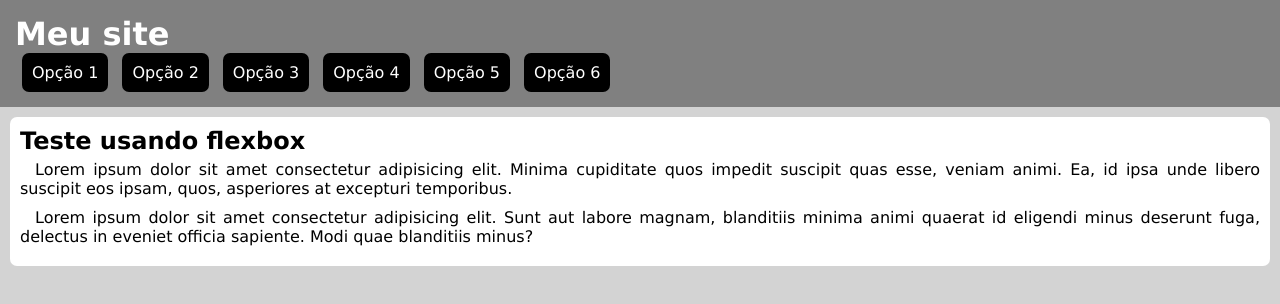
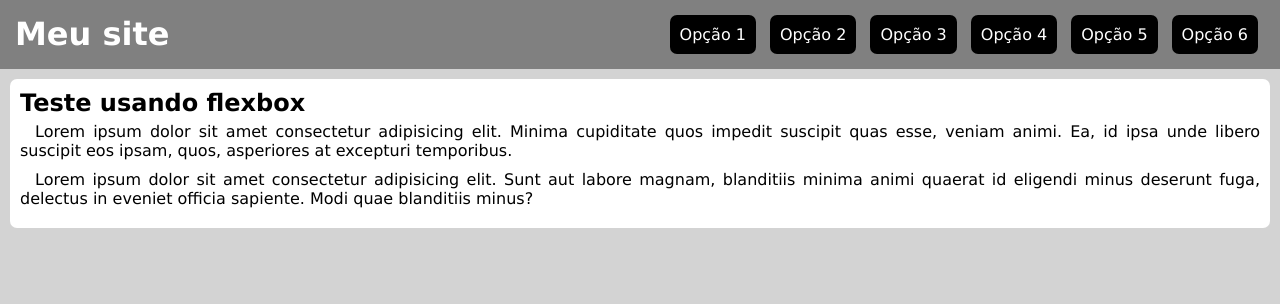
Before and after one commit to henriquemendeselias/HTML-CSS, a plain HTML site: page Exercicios/ex029/flex010 - menu/index.html in a window 1280 px wide. Drawn offline with Linux system fonts and the light colour scheme.

Commit message:
Update style.css

```diff
--- a/Exercicios/ex029/flex010 - menu/estilos/style.css
+++ b/Exercicios/ex029/flex010 - menu/estilos/style.css
@@ -13,8 +13,8 @@ html, body {
 
 header {
     background-color: gray;
-    display: row flex;
-    flex-flow: wrap;
+    display: flex;
+    flex-flow: row wrap;
     justify-content: space-between;
     padding: 15px;
 }
```
